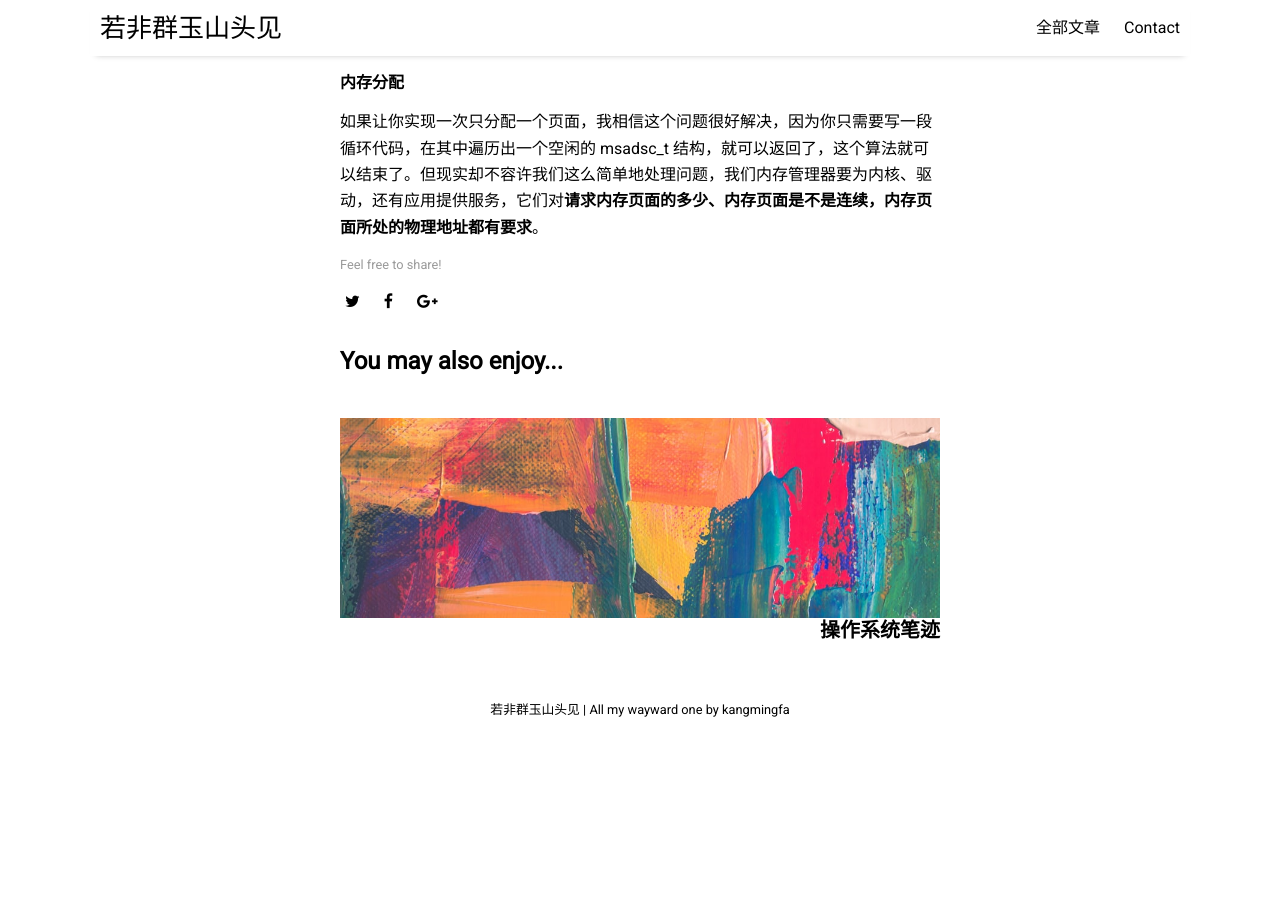
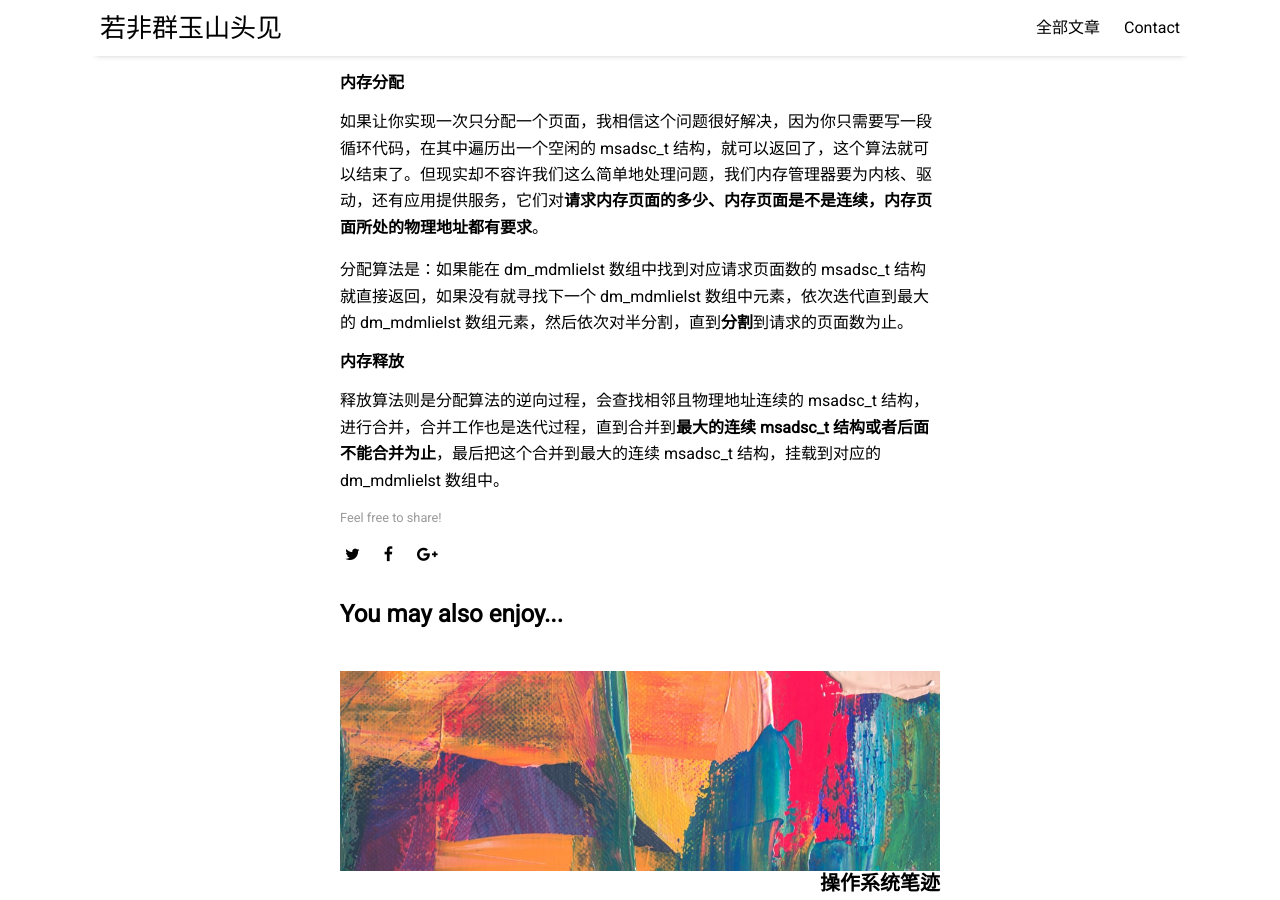
Before and after one commit to kangmingfa/kangmingfa.github.io, a Jekyll site: the page built from _posts/2021-09-25-os-notes02.md, in a window 1280 px wide and 900 px high, scrolled down 2027 px. Built offline with Jekyll 4.4.1, drawn with Linux system fonts in a browser that asks for light colours; nearby versions of some CDN libraries; before the commit the page ends 2770 px from its top, so only the background shows below that.

Commit message:
add sths

````diff
--- a/_posts/2021-09-25-os-notes02.md
+++ b/_posts/2021-09-25-os-notes02.md
@@ -6,7 +6,7 @@ categories: sample
 tags: [os]
 image: blog_007.jpg
 ---
-##### 分页模式管理内存 4KB
+#### 分页模式管理内存 4KB
 
 ```cpp
 cpp
@@ -46,7 +46,7 @@ typedef struct s_MSADSC
 
 *一个虚拟地址可以映射到任一合法的物理地址*
 
-##### 组织内存页 链表
+#### 组织内存页 链表
 
 msadsc_t 对应到一个内存页结构
 
@@ -54,13 +54,19 @@ msadsc_t 对应到一个内存页结构
 
 分段与分页的区别，发现段长度不一，容易产生内存碎片、不容易和硬盘换入换出数据，更不能实现扁平化的虚拟内存地址空间，由于这些不足我们选择了分页模式来管理内存，其实现在所有的商用操作系统都使用了分页模式管理内存。
 
-##### 内存初始化
+#### 内存初始化
 
 内存页结构 msadsc_t 和内存区结构 memarea_t 的初始化
 
-##### 合并内存页到内存区
+#### 合并内存页到内存区
 
 
-##### 内存分配
+#### 内存分配
 
 如果让你实现一次只分配一个页面，我相信这个问题很好解决，因为你只需要写一段循环代码，在其中遍历出一个空闲的 msadsc_t 结构，就可以返回了，这个算法就可以结束了。但现实却不容许我们这么简单地处理问题，我们内存管理器要为内核、驱动，还有应用提供服务，它们对**请求内存页面的多少、内存页面是不是连续，内存页面所处的物理地址都有要求**。
+
+分配算法是：如果能在 dm_mdmlielst 数组中找到对应请求页面数的 msadsc_t 结构就直接返回，如果没有就寻找下一个 dm_mdmlielst 数组中元素，依次迭代直到最大的 dm_mdmlielst 数组元素，然后依次对半分割，直到**分割**到请求的页面数为止。
+
+#### 内存释放
+
+释放算法则是分配算法的逆向过程，会查找相邻且物理地址连续的 msadsc_t 结构，进行合并，合并工作也是迭代过程，直到合并到**最大的连续 msadsc_t 结构或者后面不能合并为止**，最后把这个合并到最大的连续 msadsc_t 结构，挂载到对应的 dm_mdmlielst 数组中。
````
